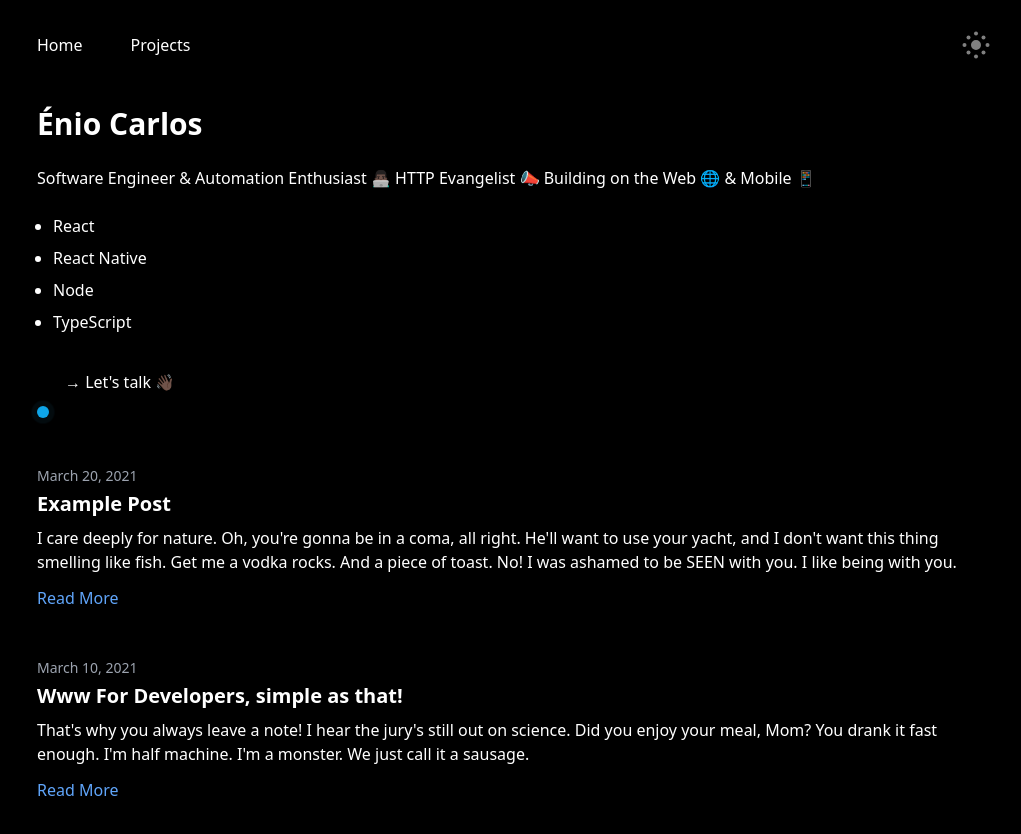
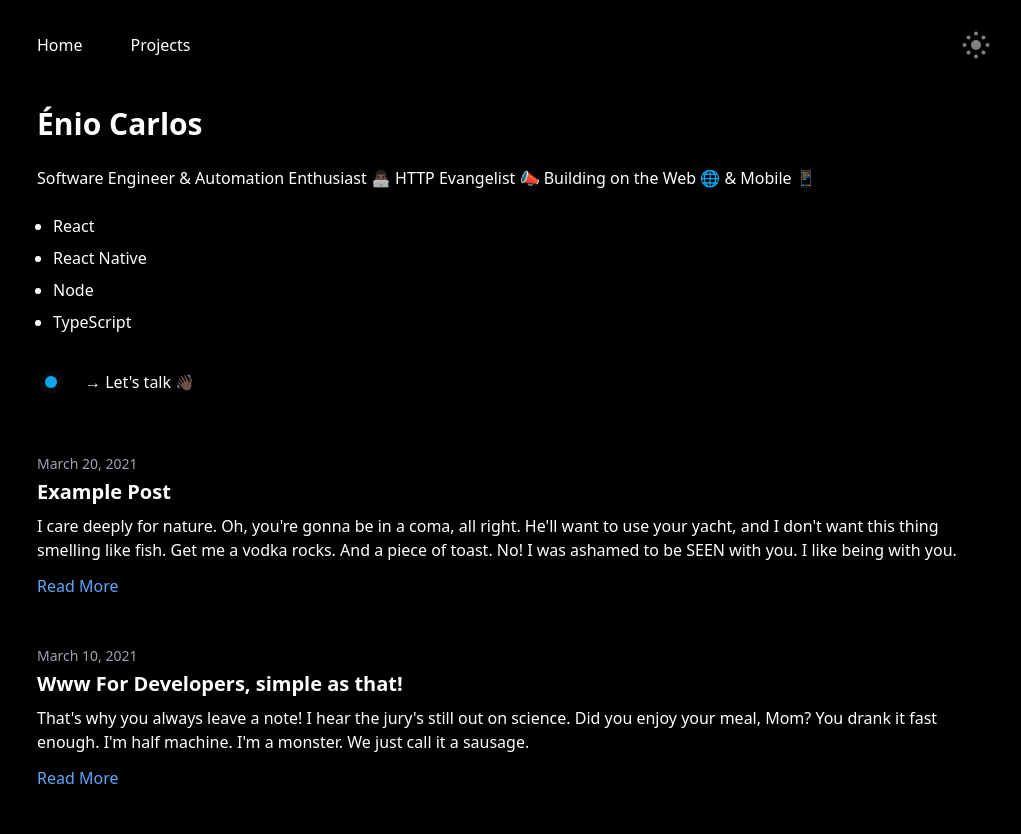
Before and after one commit to eniodev/enio, a Next.js app: page / in a window 1280 px wide. Shown: the top 834 px of the page, without its empty margins (123-1144 px from the left). Built offline with nearby package versions, Linux system fonts and the light colour scheme.

Commit message:
started editing

```diff
--- a/pages/index.tsx
+++ b/pages/index.tsx
@@ -22,17 +22,14 @@ export const Index = ({ posts }: IndexProps): JSX.Element => {
         <li className="mt-2">TypeScript</li>
       </ul>
 
-      <a
-        href="https://twitter.com/eniocarlosao"
-        className="inline-block px-7 py-3 rounded-md text-white dark:text-white hover:text-white dark:hover:text-white"
-      >
-        → Let&apos;s talk 👋🏿
-      </a>
+      <div className="flex items-center justify-start">
+        <span className="relative flex h-3 w-3 ml-2">
+          <span className="animate-ping absolute inline-flex h-full w-full rounded-full bg-sky-400 opacity-75"></span>
+          <span className="relative inline-flex rounded-full h-3 w-3 bg-sky-500"></span>
+        </span>
+        <a href="https://twitter.com/eniocarlosao" className="inline-block px-7 py-3 rounded-md text-white dark:text-white hover:text-white dark:hover:text-white">→ Let's talk 👋🏿</a>
+    </div>
 
-      <span className="relative flex h-3 w-3">
-  <span className="animate-ping absolute inline-flex h-full w-full rounded-full bg-sky-400 opacity-75"></span>
-  <span className="relative inline-flex rounded-full h-3 w-3 bg-sky-500"></span>
-</span>
 
       {posts.map((post) => (
         <article key={post.slug} className="mt-12">
```
